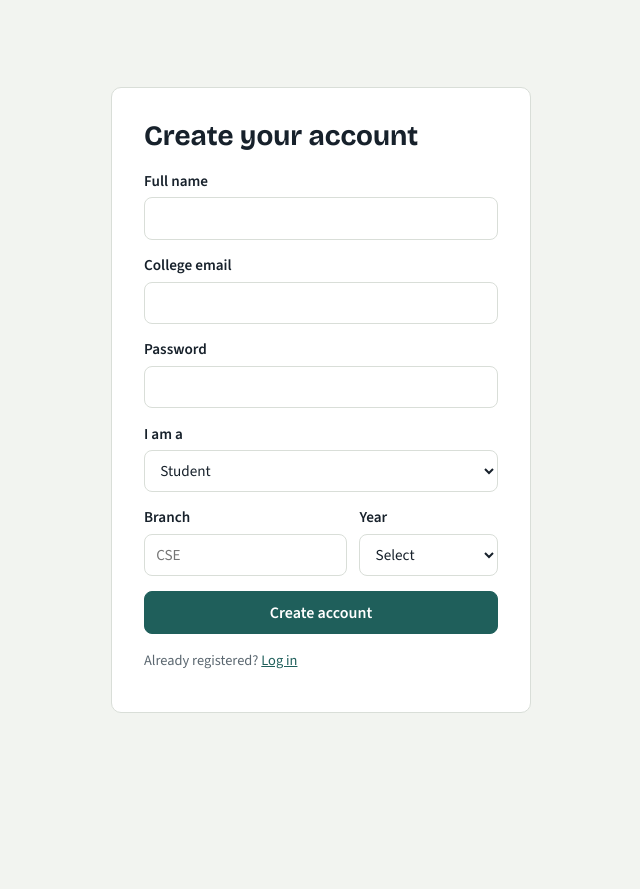
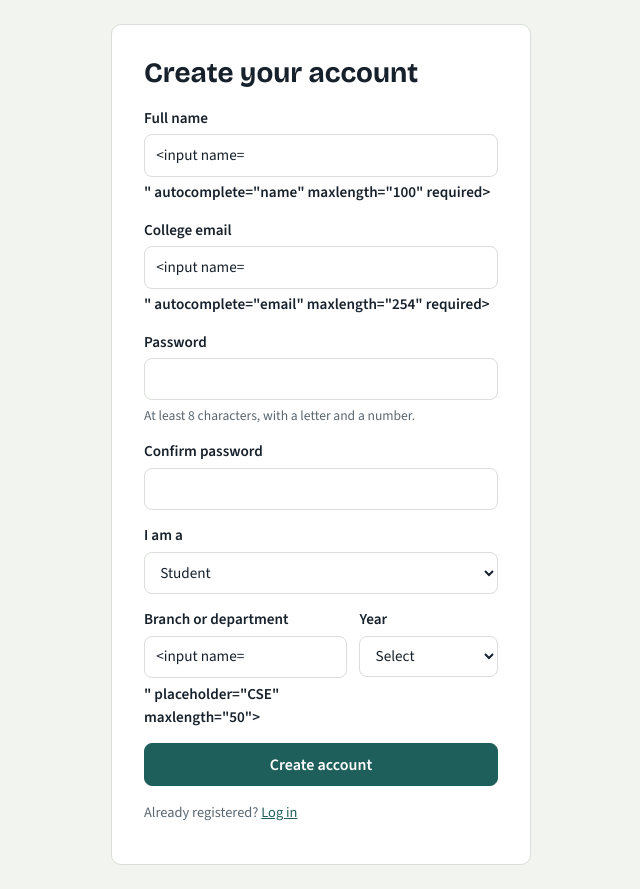
Before and after one commit to koushal-khot/campus-connect-ai, a Flask app: template templates/register.html in a window 1280 px wide. Shown: the whole page, without its empty margins (319-959 px from the left). Before the commit the page ends 713 px from the top, so only its background shows below. Run offline with Flask 3, Linux system fonts and the light colour scheme; the template is opened without the code that fills it, so the values that code supplies are empty, except form fields; form fields are guessed from the names that the template uses.

Commit message:
Complete Phase 2: Add user authentication and login

```diff
--- a/app.py
+++ b/app.py
@@ -1,27 +1,58 @@
-"""Campus Connect AI - Phase 1 (auth + student dashboard)."""
+"""Campus Connect AI - Phase 2: secure user authentication.
+
+Adds to Phase 1:
+  * registration for Student / Faculty / Admin (admin needs an invite code)
+  * Werkzeug password hashing, password rules, generic login errors
+  * login throttling, safe "next" redirects, POST-only logout
+  * CSRF protection on every POST form, hardened session cookies
+"""
 import os
 import re
+import secrets
 import sqlite3
+import time
+from collections import defaultdict, deque
+from datetime import datetime, timedelta
 from functools import wraps
+from urllib.parse import urlparse
 
 from flask import (Flask, flash, g, redirect, render_template, request,
-                   session, url_for)
+                   session, url_for, abort)
 from werkzeug.security import check_password_hash, generate_password_hash
+
+try:  # optional: read SECRET_KEY etc. from a local .env file
+    from dotenv import load_dotenv
+    load_dotenv()
+except ImportError:
+    pass
 
 BASE_DIR = os.path.abspath(os.path.dirname(__file__))
 DATABASE = os.path.join(BASE_DIR, "campus_connect.db")
 
-# Phase 1: no admin screen exists yet, so new accounts are approved instantly.
-# Set to True in Phase 5 (admin panel) to hold registrations as 'pending'.
-REQUIRE_APPROVAL = False
+# ---------- settings ----------
+ROLES = ("student", "faculty", "admin")
+REQUIRE_APPROVAL = os.environ.get("REQUIRE_APPROVAL", "false").lower() == "true"
+ADMIN_INVITE_CODE = os.environ.get("ADMIN_INVITE_CODE", "")
+MAX_FAILED_ATTEMPTS = 5          # wrong passwords / codes allowed ...
+LOCKOUT_SECONDS = 600            # ... within this window (10 minutes)
 
 app = Flask(__name__)
-app.config["SECRET_KEY"] = os.environ.get("SECRET_KEY", "dev-only-change-me")
+app.config.update(
+    SECRET_KEY=os.environ.get("SECRET_KEY") or "dev-only-change-me",
+    SESSION_COOKIE_HTTPONLY=True,
+    SESSION_COOKIE_SAMESITE="Lax",
+    SESSION_COOKIE_SECURE=os.environ.get("SESSION_COOKIE_SECURE", "false").lower() == "true",
+    PERMANENT_SESSION_LIFETIME=timedelta(hours=8),
+    MAX_CONTENT_LENGTH=1024 * 1024,
+)
 
 EMAIL_RE = re.compile(r"^[^@\s]+@[^@\s]+\.[^@\s]+$")
+# Checked against when the email is unknown, so response time doesn't reveal
+# which emails are registered.
+DUMMY_HASH = generate_password_hash("not-a-real-password")
 
 
-# ---------- database helpers ----------
+# ---------- database ----------
 def get_db():
     if "db" not in g:
         g.db = sqlite3.connect(DATABASE)
@@ -37,13 +68,71 @@ def close_db(_exc):
         db.close()
 
 
-# ---------- auth helpers ----------
+# ---------- CSRF protection ----------
+def csrf_token():
+    if "_csrf" not in session:
+        session["_csrf"] = secrets.token_hex(16)
+    return session["_csrf"]
+
+
+app.jinja_env.globals["csrf_token"] = csrf_token
+
+
+@app.before_request
+def protect_from_csrf():
+    if request.method == "POST":
+        sent = request.form.get("csrf_token", "")
+        expected = session.get("_csrf", "")
+        if not expected or not secrets.compare_digest(sent.encode(), expected.encode()):
+            abort(400)
+
+
+@app.errorhandler(400)
+def bad_request(_err):
+    flash("That page expired. Please try again.", "error")
+    return redirect(url_for("login"))
+
+
+# ---------- current user, headers ----------
+@app.before_request
+def load_current_user():
+    """Load the logged-in user fresh from the DB on every request, so a
+    deleted or un-approved account loses access immediately."""
+    g.user = None
+    if request.endpoint == "static":
+        return
+    uid = session.get("user_id")
+    if uid is not None:
+        user = get_db().execute("SELECT * FROM users WHERE id = ?", (uid,)).fetchone()
+        if user is not None and user["status"] == "approved":
+            g.user = user
+        else:
+            session.clear()
+
+
+@app.context_processor
+def inject_user():
+    return {"current_user": g.get("user")}
+
+
+@app.after_request
+def set_security_headers(resp):
+    resp.headers.setdefault("X-Content-Type-Options", "nosniff")
+    resp.headers.setdefault("X-Frame-Options", "DENY")
+    resp.headers.setdefault("Referrer-Policy", "same-origin")
+    if request.endpoint != "static":
+        resp.headers["Cache-Control"] = "no-store"  # no back-button after logout
+    return resp
+
+
+# ---------- access control ----------
 def login_required(view):
     @wraps(view)
     def wrapped(*args, **kwargs):
-        if "user_id" not in session:
+        if g.user is None:
             flash("Please log in to continue.", "error")
-            return redirect(url_for("login"))
+            nxt = request.path if request.method == "GET" else None
+            return redirect(url_for("login", next=nxt))
         return view(*args, **kwargs)
     return wrapped
 
@@ -53,7 +142,7 @@ def role_required(*roles):
         @wraps(view)
         @login_required
         def wrapped(*args, **kwargs):
-            if session.get("role") not in roles:
+            if g.user["role"] not in roles:
                 flash("You don't have access to that page.", "error")
                 return redirect(url_for("dashboard"))
             return view(*args, **kwargs)
@@ -61,6 +150,64 @@ def role_required(*roles):
     return decorator
 
 
+# ---------- throttling (in memory: resets when the server restarts) ----------
+_failures = defaultdict(deque)
+
+
+def _prune(key):
+    q, now = _failures[key], time.time()
+    while q and now - q[0] > LOCKOUT_SECONDS:
+        q.popleft()
+    return q
+
+
+def is_locked(key):
+    return len(_prune(key)) >= MAX_FAILED_ATTEMPTS
+
+
+def record_failure(key):
+    _prune(key).append(time.time())
+
+
+def clear_failures(key):
+    _failures.pop(key, None)
+
+
+# ---------- validation helpers ----------
+def validate_password(password):
+    if len(password) < 8:
+        return "Use a password with at least 8 characters."
+    if len(password) > 128:
+        return "Use a password with at most 128 characters."
+    if not (re.search(r"[A-Za-z]", password) and re.search(r"\d", password)):
+        return "Include at least one letter and one number in your password."
+    return None
+
+
+def check_admin_code(code):
+    if not ADMIN_INVITE_CODE:
+        return "Admin sign-up is turned off. Ask your IT team for an invite code."
+    key = f"admin-code|{request.remote_addr}"
+    if is_locked(key):
+        return "Too many wrong codes. Try again in a few minutes."
+    if not secrets.compare_digest(code.encode(), ADMIN_INVITE_CODE.encode()):
+        record_failure(key)
+        return "That invite code is not valid."
+    clear_failures(key)
+    return None
+
+
+def safe_next(target):
+    """Only allow redirects to paths on this site (blocks open redirects)."""
+    if not target or not target.startswith("/") or target.startswith("//") or "\\" in target:
+        return None
+    parts = urlparse(target)
+    if parts.scheme or parts.netloc:
+        return None
+    return target
+
+
+# ---------- template filters ----------
 @app.template_filter("csv")
 def csv_filter(value):
     """'Python, Flask' -> ['Python', 'Flask'] (used for skill chips)."""
@@ -70,87 +217,118 @@ def csv_filter(value):
 @app.template_filter("day")
 def day_filter(value):
     """'2026-10-10 12:30:00' -> '10 Oct 2026'."""
-    from datetime import datetime
     try:
         return datetime.strptime(value, "%Y-%m-%d %H:%M:%S").strftime("%d %b %Y")
     except (TypeError, ValueError):
         return value or ""
 
 
-# ---------- public routes ----------
+# ---------- auth routes ----------
 @app.route("/")
 def index():
-    if "user_id" in session:
-        return redirect(url_for("dashboard"))
-    return redirect(url_for("login"))
+    return redirect(url_for("dashboard" if g.user else "login"))
 
 
 @app.route("/register", methods=["GET", "POST"])
 def register():
+    if g.user:
+        return redirect(url_for("dashboard"))
+
+    form = {}
     if request.method == "POST":
-        full_name = request.form.get("full_name", "").strip()
-        email = request.form.get("email", "").strip().lower()
-        password = request.form.get("password", "")
-        role = request.form.get("role", "student")
-        branch = request.form.get("branch", "").strip()
-        year = request.form.get("year", "").strip()
+        form = request.form
+        full_name = form.get("full_name", "").strip()
+        email = form.get("email", "").strip().lower()
+        password = form.get("password", "")
+        confirm = form.get("confirm_password", "")
+        role = form.get("role", "")
+        branch = form.get("branch", "").strip()[:50]
+        year = form.get("year", "").strip()
+        admin_code = form.get("admin_code", "")
 
         error = None
-        if not full_name:
-            error = "Enter your full name."
-        elif not EMAIL_RE.match(email):
+        if not full_name or len(full_name) > 100:
+            error = "Enter your full name (up to 100 characters)."
+        elif not EMAIL_RE.match(email) or len(email) > 254:
             error = "Enter a valid email address."
-        elif len(password) < 6:
-            error = "Use a password with at least 6 characters."
-        elif role not in ("student", "faculty"):
-            error = "Choose student or faculty."
+        elif role not in ROLES:
+            error = "Choose Student, Faculty, or Admin."
+        elif validate_password(password):
+            error = validate_password(password)
+        elif password != confirm:
+            error = "The two passwords don't match."
         elif role == "student" and year and (not year.isdigit() or not 1 <= int(year) <= 5):
             error = "Year must be between 1 and 5."
+        elif role == "admin":
+            error = check_admin_code(admin_code)
 
         if error is None:
-            db = get_db()
-            if db.execute("SELECT 1 FROM users WHERE email = ?", (email,)).fetchone():
-                error = "An account with this email already exists."
-            else:
-                status = "pending" if REQUIRE_APPROVAL else "approved"
+            # Admins are verified by the invite code; others may need approval.
+            status = "pending" if (REQUIRE_APPROVAL and role != "admin") else "approved"
+            try:
+                db = get_db()
                 db.execute(
                     """INSERT INTO users
                        (full_name, email, password_hash, role, status, branch, year)
                        VALUES (?, ?, ?, ?, ?, ?, ?)""",
                     (full_name, email, generate_password_hash(password), role, status,
-                     branch or None, int(year) if role == "student" and year else None),
+                     branch or None,
+                     int(year) if role == "student" and year else None),
                 )
                 db.commit()
-                flash("Account created. Log in to get started.", "success")
+            except sqlite3.IntegrityError:
+                error = "An account with this email already exists."
+            else:
+                if status == "pending":
+                    flash("Account created. An admin must approve it before you can log in.",
+                          "success")
+                else:
+                    flash("Account created. Log in to get started.", "success")
                 return redirect(url_for("login"))
 
         flash(error, "error")
-    return render_template("register.html")
+
+    return render_template("register.html", form=form,
+                           admin_enabled=bool(ADMIN_INVITE_CODE))
 
 
 @app.route("/login", methods=["GET", "POST"])
 def login():
+    if g.user:
+        return redirect(url_for("dashboard"))
+
+    next_url = request.values.get("next", "")
     if request.method == "POST":
         email = request.form.get("email", "").strip().lower()
         password = request.form.get("password", "")
-        user = get_db().execute("SELECT * FROM users WHERE email = ?", (email,)).fetchone()
+        key = f"login|{request.remote_addr}|{email}"
 
-        if user is None or not check_password_hash(user["password_hash"], password):
-            flash("Email or password is incorrect.", "error")
-        elif user["status"] == "pending":
-            flash("Your account is waiting for admin approval.", "error")
-        elif user["status"] == "rejected":
-            flash("Your registration was not approved. Contact your college admin.", "error")
+        if is_locked(key):
+            flash("Too many failed attempts. Try again in 10 minutes.", "error")
         else:
-            session.clear()
-            session["user_id"] = user["id"]
-            session["role"] = user["role"]
-            session["name"] = user["full_name"]
-            return redirect(url_for("dashboard"))
-    return render_template("login.html")
+            user = get_db().execute(
+                "SELECT * FROM users WHERE email = ?", (email,)).fetchone()
+            password_ok = check_password_hash(
+                user["password_hash"] if user else DUMMY_HASH, password)
+
+            if user is None or not password_ok:
+                record_failure(key)
+                flash("Email or password is incorrect.", "error")
+            elif user["status"] == "pending":
+                flash("Your account is waiting for admin approval.", "error")
+            elif user["status"] == "rejected":
+                flash("Your registration wasn't approved. Contact your college admin.", "error")
+            else:
+                clear_failures(key)
+                session.clear()                  # new session id/CSRF token on login
+                session.permanent = True
+                session["user_id"] = user["id"]
+                return redirect(safe_next(next_url) or url_for("dashboard"))
+
+    return render_template("login.html", next_url=safe_next(next_url) or "")
 
 
-@app.route("/logout")
+@app.route("/logout", methods=["POST"])
 def logout():
     session.clear()
     flash("You're logged out.", "success")
@@ -161,18 +339,17 @@ def logout():
 @app.route("/dashboard")
 @login_required
 def dashboard():
-    if session["role"] == "student":
+    if g.user["role"] == "student":
         return redirect(url_for("student_dashboard"))
-    return render_template("coming_soon.html", role=session["role"])
+    return render_template("coming_soon.html", role=g.user["role"])
 
 
 @app.route("/student/dashboard")
 @role_required("student")
 def student_dashboard():
     db = get_db()
-    uid = session["user_id"]
+    uid = g.user["id"]
 
-    user = db.execute("SELECT * FROM users WHERE id = ?", (uid,)).fetchone()
     announcements = db.execute(
         """SELECT a.*, u.full_name AS author_name
            FROM announcements a JOIN users u ON u.id = a.author_id
@@ -192,7 +369,7 @@ def student_dashboard():
             "SELECT COUNT(*) FROM users WHERE role = 'student' AND status = 'approved'"
         ).fetchone()[0],
     }
-    return render_template("student_dashboard.html", user=user,
+    return render_template("student_dashboard.html", user=g.user,
                            announcements=announcements, projects=projects, stats=stats)
 
 
@@ -204,15 +381,16 @@ def update_profile():
         flash("Year must be between 1 and 5.", "error")
         return redirect(url_for("student_dashboard"))
 
-    get_db().execute(
+    db = get_db()
+    db.execute(
         "UPDATE users SET branch = ?, year = ?, skills = ?, bio = ? WHERE id = ?",
         (request.form.get("branch", "").strip() or None,
          int(year) if year else None,
          request.form.get("skills", "").strip() or None,
          request.form.get("bio", "").strip() or None,
-         session["user_id"]),
+         g.user["id"]),
     )
-    get_db().commit()
+    db.commit()
     flash("Profile saved.", "success")
     return redirect(url_for("student_dashboard"))
 
@@ -230,7 +408,7 @@ def create_project():
     db.execute(
         """INSERT INTO projects (owner_id, title, description, tech_stack, looking_for, github_url)
            VALUES (?, ?, ?, ?, ?, ?)""",
-        (session["user_id"], title, description,
+        (g.user["id"], title, description,
          request.form.get("tech_stack", "").strip() or None,
          request.form.get("looking_for", "").strip() or None,
          request.form.get("github_url", "").strip() or None),
@@ -243,4 +421,6 @@ def create_project():
 if __name__ == "__main__":
     if not os.path.exists(DATABASE):
         print("Database not found. Run `python init_db.py` first.")
+    if app.config["SECRET_KEY"] == "dev-only-change-me":
+        print("Warning: using the default SECRET_KEY. Set one in .env before deploying.")
     app.run(debug=True)
--- a/requirements.txt
+++ b/requirements.txt
@@ -1 +1,2 @@
 Flask>=3.0
+python-dotenv>=1.0
--- a/static/css/style.css
+++ b/static/css/style.css
@@ -138,3 +138,12 @@ dialog h2 { margin-bottom: 1rem; }
   .page-head { flex-direction: column; }
 }
 @media (prefers-reduced-motion: reduce) { .flash { transition: none; } }
+
+/* ---------- Phase 2 additions ---------- */
+/* Author styles like .form label {display:flex} beat the browser's default
+   [hidden] rule, so make hidden win. (Fixes the year field in Phase 1.) */
+[hidden] { display: none !important; }
+.logout-form { margin: 0; }
+.sidebar-foot .link-btn { color: #fff; }
+.field-note { font-weight: 400; font-size: .85rem; color: var(--muted); }
+.auth-card .form .btn { width: 100%; }
--- a/static/js/main.js
+++ b/static/js/main.js
@@ -16,11 +16,17 @@ document.querySelectorAll("dialog").forEach((dlg) => {
   });
 });
 
-// Hide the year field on the register form when "Faculty" is chosen.
+// Register form: show only the fields that match the chosen role.
 const roleSelect = document.getElementById("role-select");
 const yearField = document.getElementById("year-field");
-if (roleSelect && yearField) {
-  const sync = () => (yearField.hidden = roleSelect.value !== "student");
+const adminField = document.getElementById("admin-field");
+if (roleSelect && yearField && adminField) {
+  const adminInput = adminField.querySelector("input");
+  const sync = () => {
+    yearField.hidden = roleSelect.value !== "student";
+    adminField.hidden = roleSelect.value !== "admin";
+    adminInput.required = roleSelect.value === "admin";
+  };
   roleSelect.addEventListener("change", sync);
   sync();
 }
--- a/templates/register.html
+++ b/templates/register.html
@@ -2,37 +2,67 @@
 {% block title %}Create account - Campus Connect AI{% endblock %}
 {% block body_class %}auth-page{% endblock %}
 {% block content %}
+{% set role = form.get('role', 'student') %}
 <main class="auth-card">
   <h1>Create your account</h1>
-  <form method="post" class="form">
+
+  <form method="post" action="{{ url_for('register') }}" class="form" novalidate>
+    <input type="hidden" name="csrf_token" value="{{ csrf_token() }}">
+
     <label>Full name
-      <input type="text" name="full_name" autocomplete="name" required>
+      <input type="text" name="full_name" value="{{ form.get('full_name', '') }}"
+             autocomplete="name" maxlength="100" required>
     </label>
+
     <label>College email
-      <input type="email" name="email" autocomplete="email" required>
+      <input type="email" name="email" value="{{ form.get('email', '') }}"
+             autocomplete="email" maxlength="254" required>
     </label>
+
     <label>Password
-      <input type="password" name="password" minlength="6" autocomplete="new-password" required>
+      <input type="password" name="password" minlength="8" maxlength="128"
+             autocomplete="new-password" required>
+      <span class="field-note">At least 8 characters, with a letter and a number.</span>
     </label>
+
+    <label>Confirm password
+      <input type="password" name="confirm_password" minlength="8" maxlength="128"
+             autocomplete="new-password" required>
+    </label>
+
     <label>I am a
       <select name="role" id="role-select">
-        <option value="student">Student</option>
-        <option value="faculty">Faculty member</option>
+        <option value="student" {{ 'selected' if role == 'student' }}>Student</option>
+        <option value="faculty" {{ 'selected' if role == 'faculty' }}>Faculty member</option>
+        <option value="admin" {{ 'selected' if role == 'admin' }} {{ '' if admin_enabled else 'disabled' }}>
+          Admin{{ '' if admin_enabled else ' (invite only, currently off)' }}
+        </option>
       </select>
     </label>
+
     <div class="row">
-      <label>Branch
-        <input type="text" name="branch" placeholder="CSE">
+      <label>Branch or department
+        <input type="text" name="branch" value="{{ form.get('branch', '') }}"
+               placeholder="CSE" maxlength="50">
       </label>
       <label id="year-field">Year
         <select name="year">
           <option value="">Select</option>
-          {% for y in range(1, 5) %}<option value="{{ y }}">{{ y }}</option>{% endfor %}
+          {% for y in range(1, 5) %}
+            <option value="{{ y }}" {{ 'selected' if form.get('year') == y|string }}>{{ y }}</option>
+          {% endfor %}
         </select>
       </label>
     </div>
+
+    <label id="admin-field" hidden>Admin invite code
+      <input type="password" name="admin_code" autocomplete="off">
+      <span class="field-note">Your college IT team gives you this code.</span>
+    </label>
+
     <button class="btn btn-primary" type="submit">Create account</button>
   </form>
+
   <p class="muted small">Already registered? <a href="{{ url_for('login') }}">Log in</a></p>
 </main>
 {% endblock %}
```
Also changed, not shown: templates/coming_soon.html (+5 -2 lines), templates/login.html (+7 -2 lines), templates/student_dashboard.html (+6 -1 lines), 1 other file.
